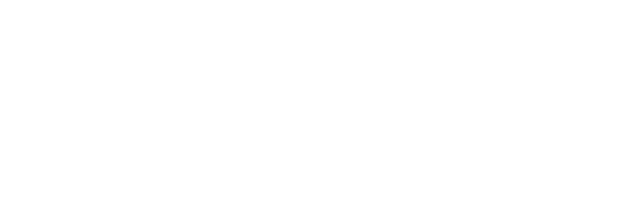
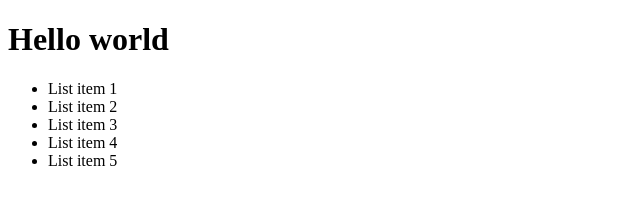
Before and after one commit to Mykhailo2/shop-project, a plain HTML site: page index.html in a window 1280 px wide. Shown: the whole page, without its empty margins (0-640 px from the left). Drawn offline with Linux system fonts and the light colour scheme.

Commit message:
add style

```diff
--- a/index.html
+++ b/index.html
@@ -4,9 +4,17 @@
     <meta charset="UTF-8">
     <meta http-equiv="X-UA-Compatible" content="IE=edge">
     <meta name="viewport" content="width=device-width, initial-scale=1.0">
+    <link rel="stylesheet" href="style.css">
     <title>Lesson-9</title>
 </head>
 <body>
-
+    <h1>Hello world</h1>
+    <ul>
+        <li>List item 1</li>
+        <li>List item 2</li>
+        <li>List item 3</li>
+        <li>List item 4</li>
+        <li>List item 5</li>
+    </ul>
 </body>
 </html>
```
Also changed, not shown: style.css (added).
